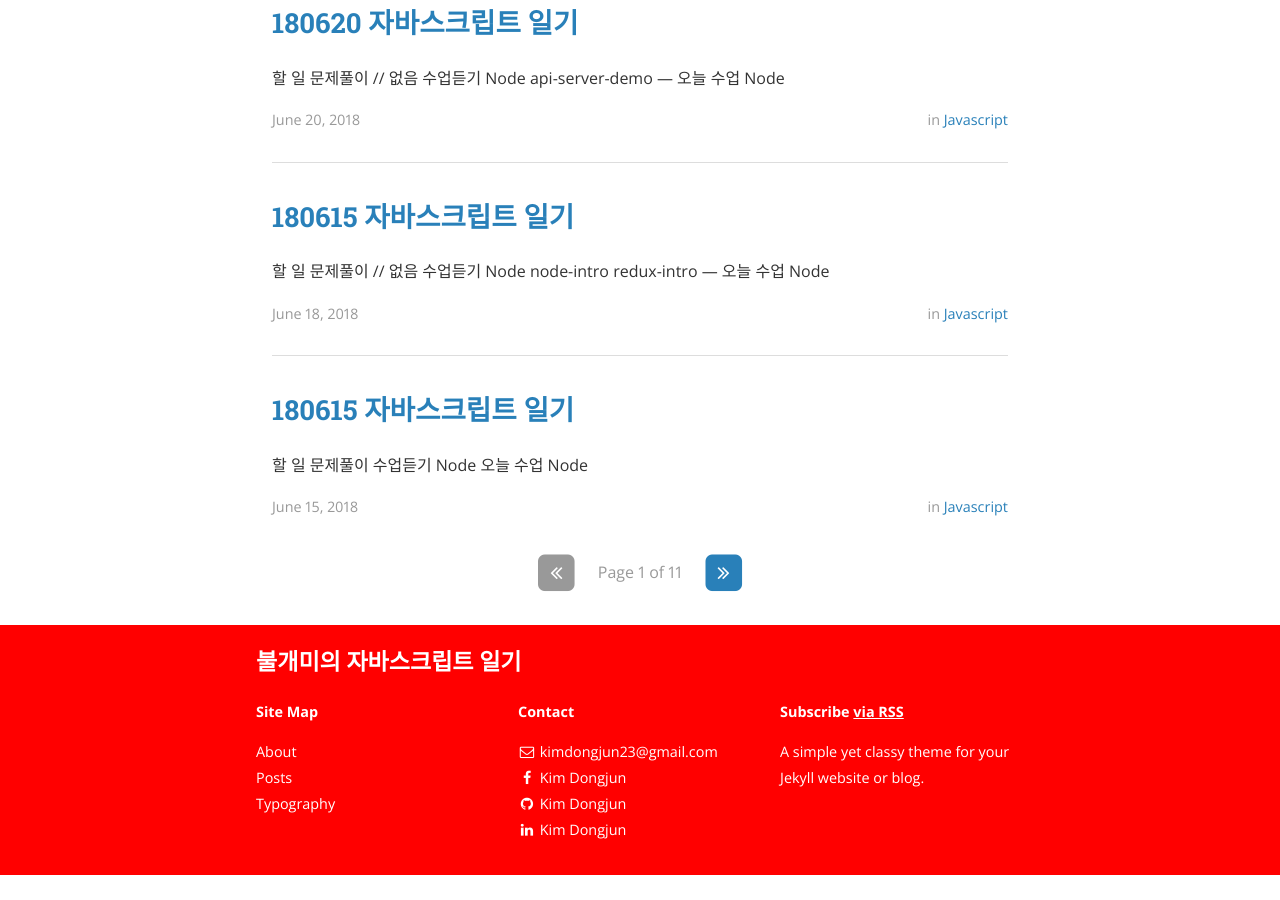
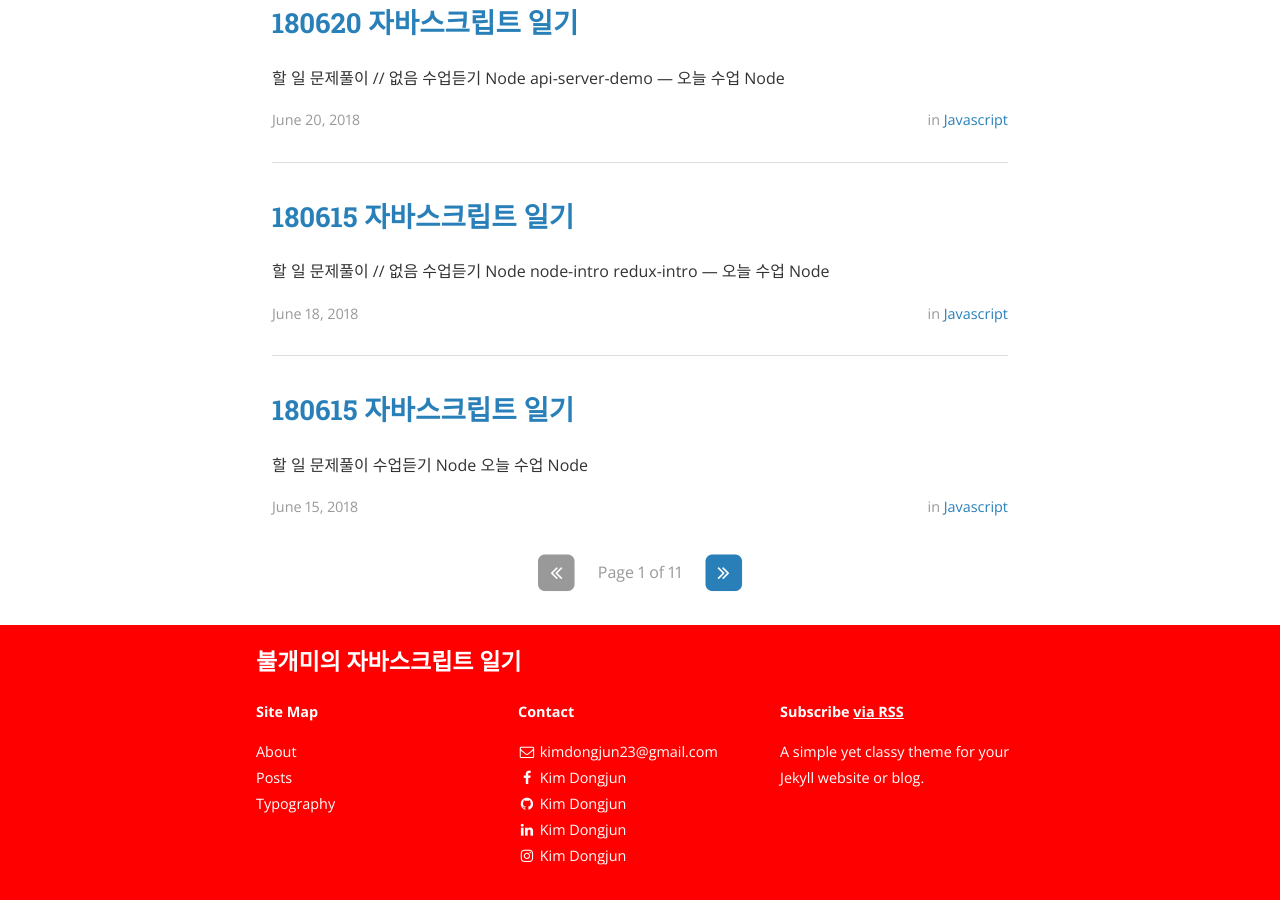
Before and after one commit to redant23/redant23.github.io, a Jekyll site: the page built from index.html, in a window 1280 px wide and 900 px high, scrolled down 1010 px. Built offline with Jekyll 4.4.1, drawn with Linux system fonts in a browser that asks for light colours; nearby versions of some CDN libraries; the list of posts is cut into pages by our own code; before the commit the page ends 1885 px from its top, so only the background shows below that.

Commit message:
Color Test

```diff
--- a/_config.yml
+++ b/_config.yml
@@ -95,7 +95,7 @@ social:
   - name: Instagram
     icon: instagram
     username: Kim Dongjun
-    url:
+    url: https://www.instagram.com/redant_dj
     desc: Follow me on Instagram
     share: false
 
--- a/_sass/bourbon/_bourbon-deprecated-upcoming.scss
+++ b/_sass/bourbon/_bourbon-deprecated-upcoming.scss
@@ -6,7 +6,7 @@
   @warn "The inline-block mixin is deprecated and will be removed in the next major version release";
 }
 
-@mixin button ($style: simple, $base-color: #4294f0, $text-size: inherit, $padding: 7px 18px) {
+@mixin button ($style: simple, $base-color: #42f042, $text-size: inherit, $padding: 7px 18px) {
 
   @if type-of($style) == string and type-of($base-color) == color {
     @include buttonstyle($style, $base-color, $text-size, $padding);
```
